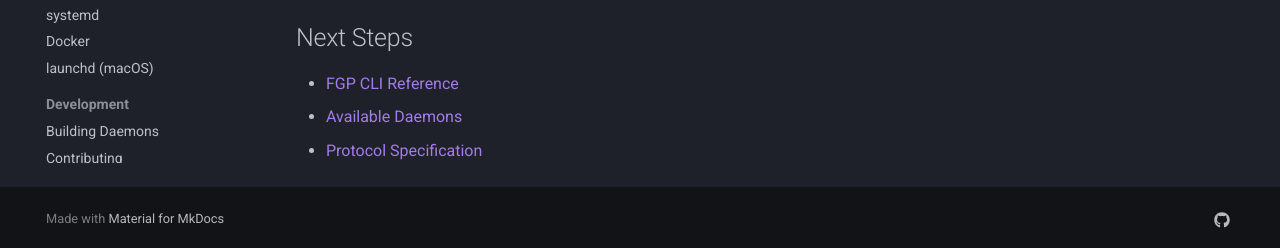
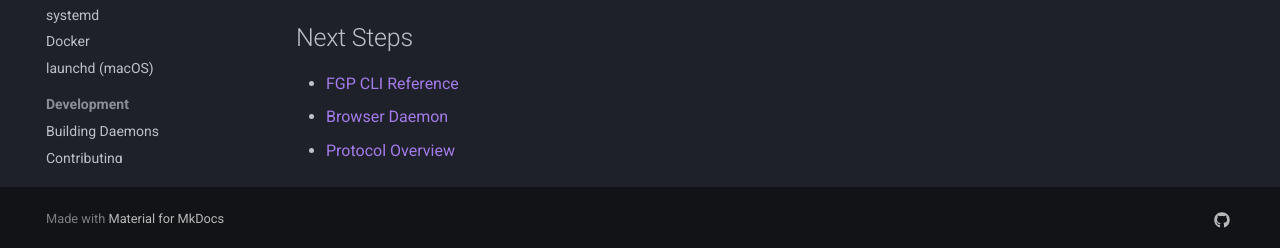
Before and after one commit to fast-gateway-protocol/fgp, an MkDocs documentation site: the page built from docs/integrations/windsurf.md, in a window 1280 px wide and 900 px high, scrolled down 3670 px. Shown: the part 649-897 px from the top of the window. Built offline with MkDocs 1.6.1 and Material for MkDocs 9.7.7, drawn with Linux system fonts in a browser that asks for light colours; comment, search, counter and statistics services are not loaded.

Commit message:
fix(docs): fix broken links in windsurf integration guide
- daemons/index.md -> daemons/browser.md
- protocol/specification.md -> protocol/overview.md

Generated with [Claude Code](https://claude.ai/code)
via [Happy](https://happy.engineering)

Co-Authored-By: Claude <noreply@anthropic.com>
Co-Authored-By: Happy <yesreply@happy.engineering>

```diff
--- a/docs/integrations/windsurf.md
+++ b/docs/integrations/windsurf.md
@@ -192,5 +192,5 @@ Here's a complete workflow using FGP in Windsurf:
 ## Next Steps
 
 - [FGP CLI Reference](../reference/cli.md)
-- [Available Daemons](../daemons/index.md)
-- [Protocol Specification](../protocol/specification.md)
+- [Browser Daemon](../daemons/browser.md)
+- [Protocol Overview](../protocol/overview.md)
```
